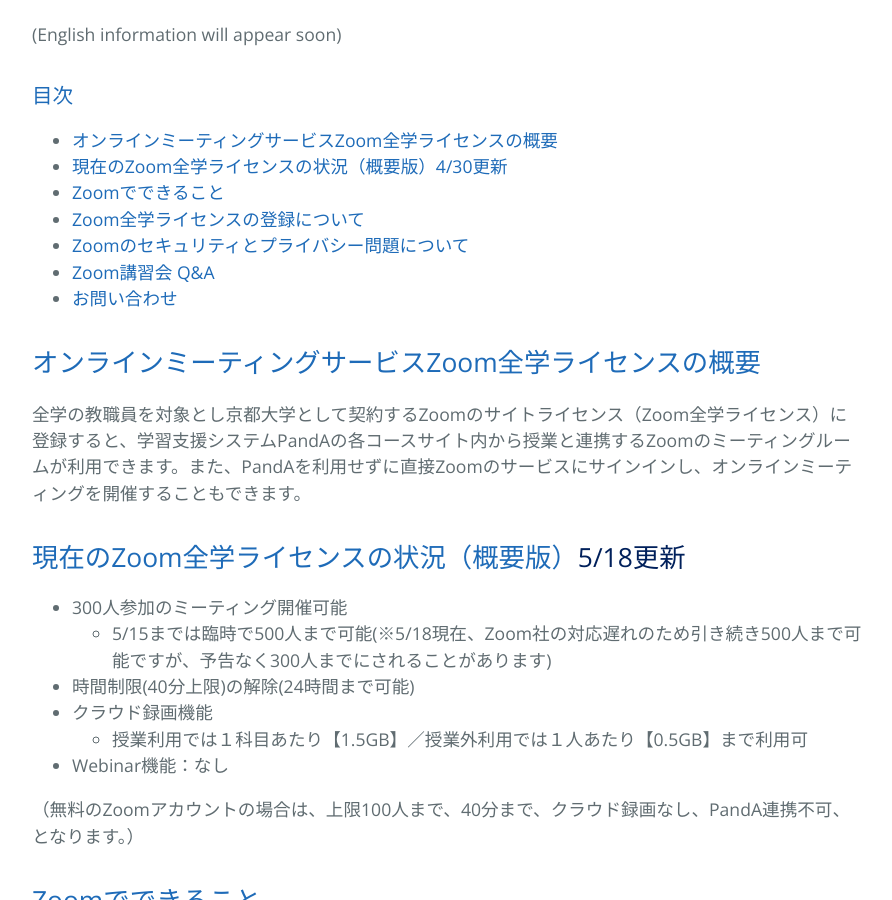
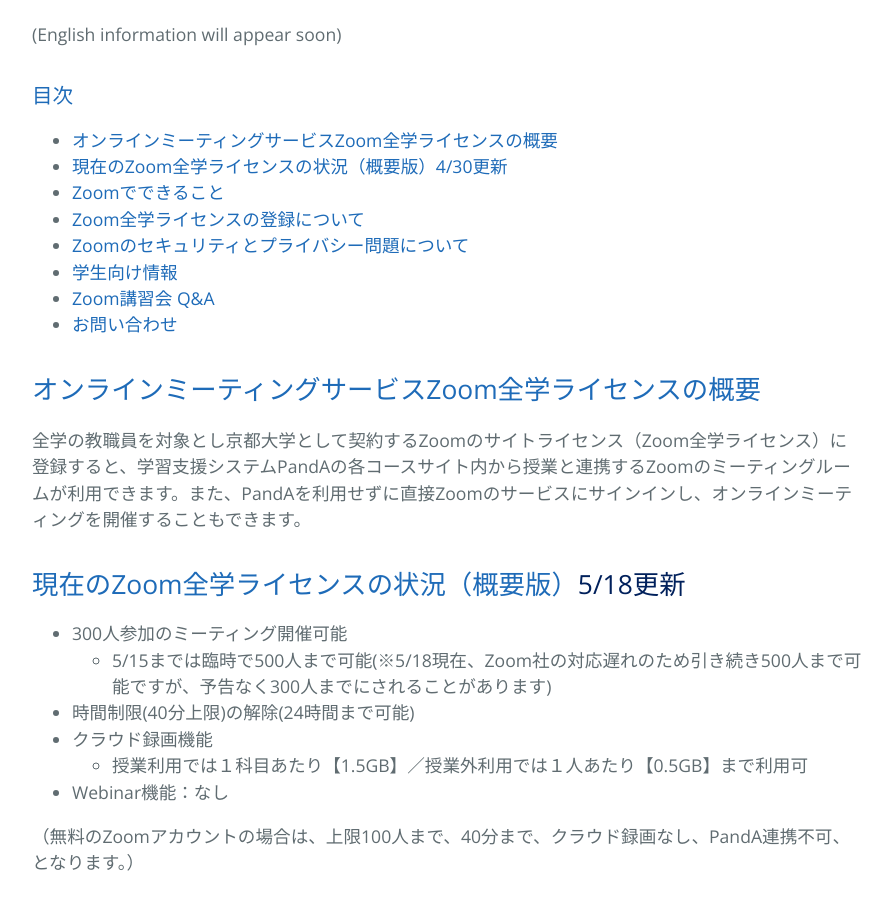
Before and after one commit to kyoto-u/online-edu, a Jekyll site: the page built from zoom.md, in a window 1280 px wide and 900 px high, scrolled down 453 px. Shown: the whole window, without its empty margins (192-1084 px from the left). Built offline with Jekyll 4.4.1, drawn with Linux system fonts in a browser that asks for light colours.

Commit message:
Update zoom.md

```diff
--- a/zoom.md
+++ b/zoom.md
@@ -13,8 +13,9 @@ title: オンラインミーティングサービス(Zoom全学ライセンス)
 - [Zoomでできること](#anch03)
 - [Zoom全学ライセンスの登録について](#anch04)
 - [Zoomのセキュリティとプライバシー問題について](#anch05)
-- [Zoom講習会 Q&A](#anch06)
-- [お問い合わせ](#anch07)
+- [学生向け情報](#anch06)
+- [Zoom講習会 Q&A](#anch07)
+- [お問い合わせ](#anch08)
 
 <a id="anch01"></a>
 ## <a href="#anch01">オンラインミーティングサービスZoom全学ライセンスの概要</a>
@@ -77,7 +78,12 @@ Zoomで授業を受ける学生の方には以下のサイトをご案内くだ
 
 [Zoomで授業を受けるために（学生向け情報）](zoom-student)
 
+<a id="anch08"></a>
+## Zoom講習会Q&A
+
+[Zoom講習会Q&A](https://kubar.rd.iimc.kyoto-u.ac.jp/zoom/qa.html)
+
 <a id="anch07"></a>
-## <a href="#anch07">お問い合わせ</a>
+## <a href="#anch08">お問い合わせ</a>
 
 Zoom全学ライセンスについてのお問い合わせは、 online_support _at_ mail2.adm.kyoto-u.ac.jp までお願いいたします(メールアドレスの _at_ を@に変えて下さい)。
```
